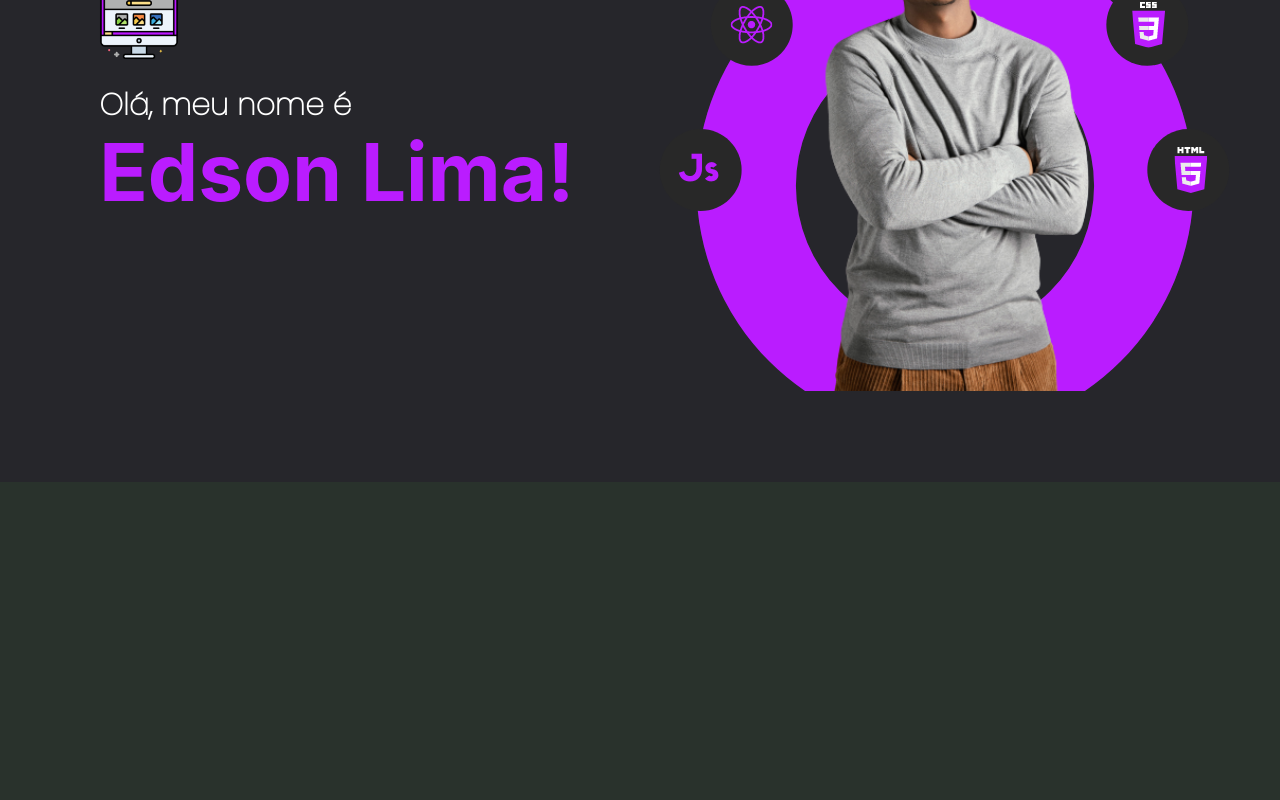
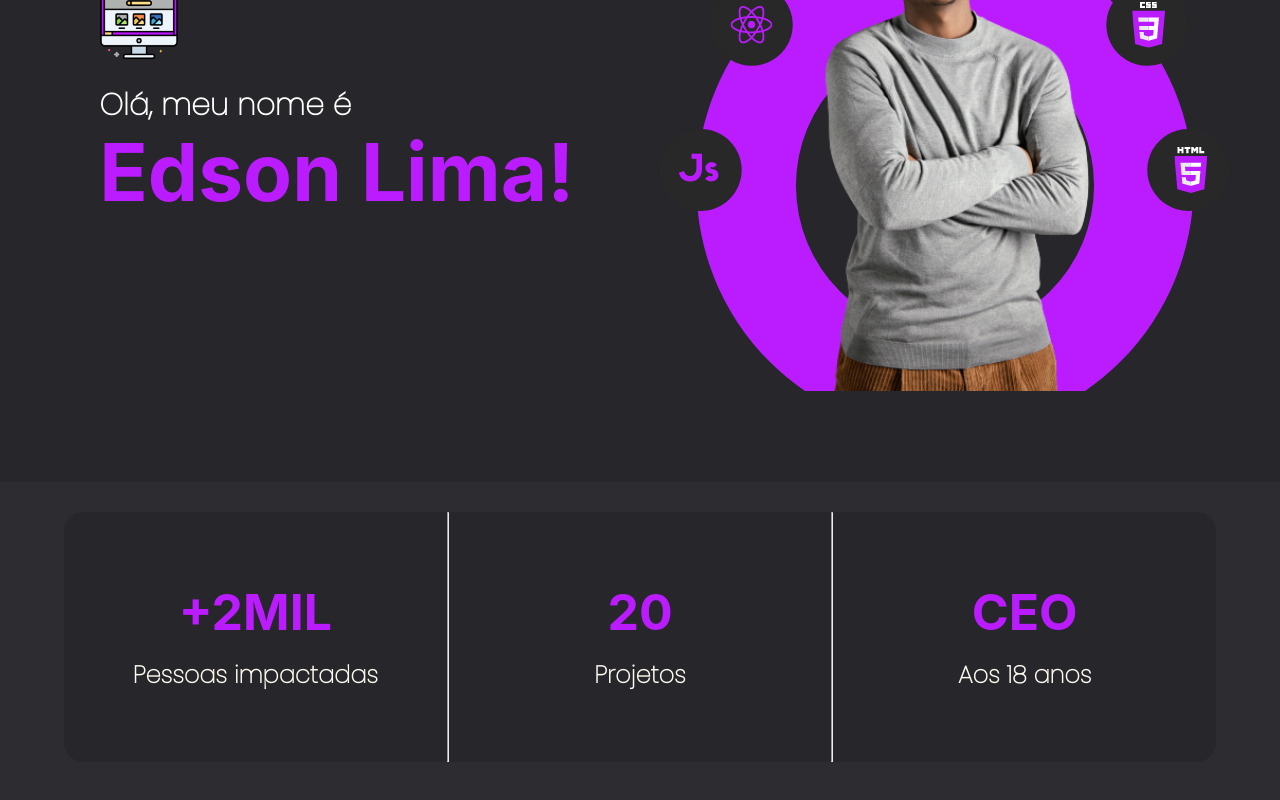
Before and after one commit to edsonlima2506/meu-portfolio, a React (Create React App) app: page / in a window 1280 px wide. Shown: the part 366-1166 px from the top of the page. Built offline with nearby package versions, Linux system fonts and the light colour scheme.

Commit message:
Adiciona seçao de resumo

```diff
--- a/src/components/About.jsx
+++ b/src/components/About.jsx
@@ -5,7 +5,22 @@ class About extends React.Component {
     render() {
         return (
             <div className="about" id="about">
-
+                <section className="resume">
+                    <div className="resumeContent">
+                        <h1>+2MIL</h1>
+                        <h2>Pessoas impactadas</h2>
+                    </div>
+                    <hr />
+                    <div className="resumeContent">
+                        <h1>20</h1>
+                        <h2>Projetos</h2>
+                    </div>
+                    <hr />
+                    <div className="resumeContent">
+                        <h1>CEO</h1>
+                        <h2>Aos 18 anos</h2>
+                    </div>
+                </section>
             </div>
         )
     }
--- a/src/components/about.css
+++ b/src/components/about.css
@@ -1,5 +1,45 @@
 .about {
     width: 100%;
     height: 100vh;
-    background-color: #29322C;
+    background-color: #2C2C31;
+    display: flex;
+    flex-direction: column;
+    align-items: center;
 }
+
+.resume {
+    width: 90%;
+    height: 250px;
+    background-color: #26262B;
+    border-radius: 20px;
+    margin-top: 30px;
+    display: flex;
+    justify-content: space-around;
+}
+
+.resumeContent {
+    display: flex;
+    flex-direction: column;
+    justify-content: center;
+    align-items: center;
+    width: 50%;
+}
+
+.resumeContent h1 {
+    color: #BA1CFF;
+    font-size: 50px;
+    margin-bottom: 15px;
+}
+
+.resumeContent h2 {
+    color: floralwhite;
+    font-family: 'Poppins', sans-serif;
+}
+
+.resumeCenterContent {
+    border-left: solid 22 #BA1CFF;
+}
+
+hr {
+    color: #2C2C31;
+}
```
